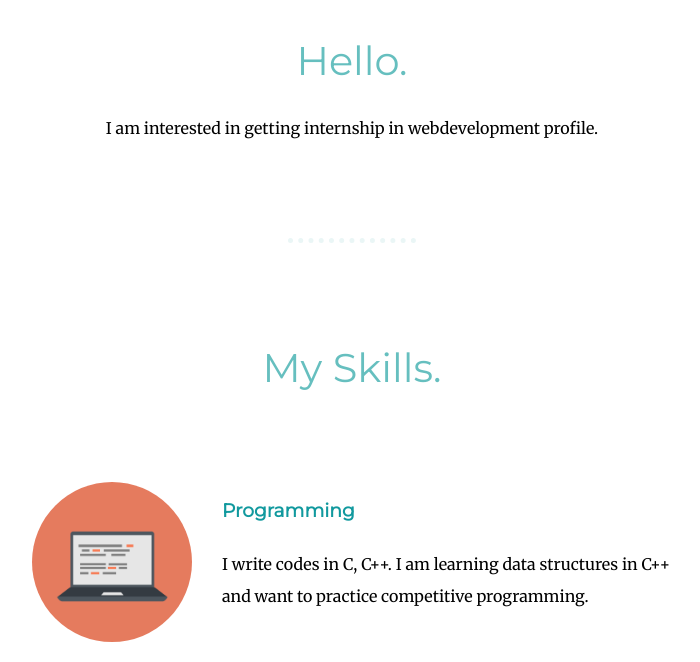
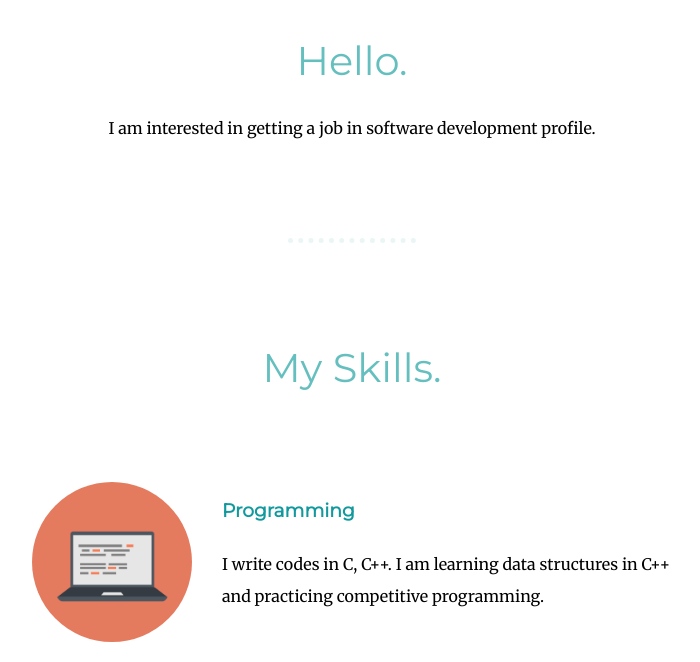
Before and after one commit to Umesh5c/personal-site, a plain HTML site: page index.html in a window 1280 px wide. Shown: the part 1060-1722 px from the top of the page, without its empty margins (288-988 px from the left). Drawn offline with Linux system fonts and the light colour scheme.

Commit message:
Update index.html

```diff
--- a/index.html
+++ b/index.html
@@ -22,7 +22,7 @@
       <div class="profile">
         <img class="model"src="model.png" alt="">
         <h2>Hello.</h2>
-        <p>I am interested in getting internship in webdevelopment profile.</p>
+        <p>I am interested in getting a job in software development profile.</p>
       </div>
       <hr>
       <div class="skills">
@@ -30,7 +30,7 @@
         <div class="skill-row">
           <img class="computer" src="images/computer.png" alt="">
           <h3>Programming</h3>
-          <p>I write codes in C, C++. I am learning data structures in C++ and want to practice competitive programming.</p>
+          <p>I write codes in C, C++. I am learning data structures in C++ and practicing competitive programming.</p>
         </div>
         <div class="skill-row">
           <img class="coding" src="coding.png" alt="">
```
